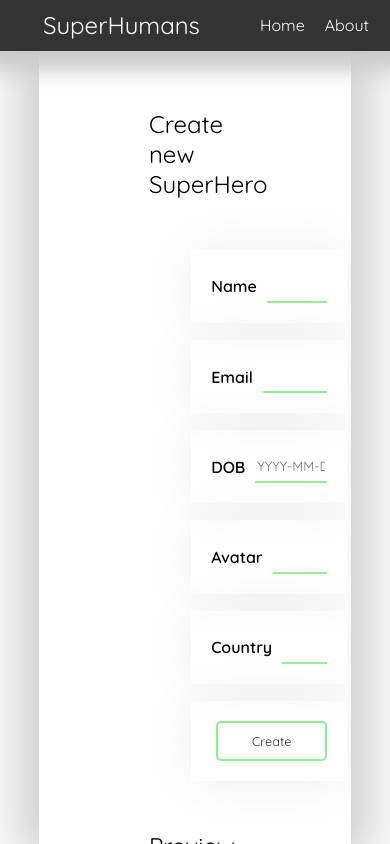
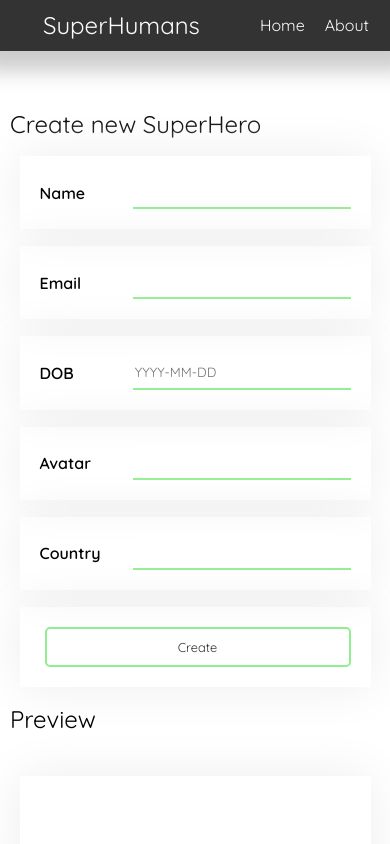
Before and after one commit to indieNik/loktra-frontend-assignment, an Angular app: page /new in a window 390 px wide. Built offline with nearby package versions, Linux system fonts and the light colour scheme.

Commit message:
Responsive Styles and Simple Checks

```diff
--- a/src/app/card/card.component.scss
+++ b/src/app/card/card.component.scss
@@ -27,7 +27,6 @@
     }
 }
 .delete {
-    position: relative;
     background-color: #fff;
     color: lightcoral;
     border: 2px solid lightcoral;
@@ -40,3 +39,26 @@
         color: #fff;
     }
 }
+
+@media (min-width: 320px) and (max-width: 767px) {
+    .avatar {
+        width: 50px;
+        height: 50px;
+        border-radius: 50%;
+        object-fit: cover;
+        margin-right: 10px;
+    }
+    .delete {
+        background-color: #fff;
+        color: lightcoral;
+        border: 2px solid lightcoral;
+        padding: 10px;
+        border-radius: 5px;
+        margin-left: 10px;
+        cursor: pointer;
+        &:hover {
+            background-color: lightcoral;
+            color: #fff;
+        }
+    }
+}
--- a/src/app/home/home.component.scss
+++ b/src/app/home/home.component.scss
@@ -37,3 +37,24 @@
         }
     }
 }
+
+@media (min-width: 320px) and (max-width: 767px) {
+    .container {
+        padding: 50px 10px ;
+
+        .list-section {
+            // @extend .flex-vhc;
+            flex-flow: wrap;
+            margin-top: 5vh;
+            .card {
+                // @extend .flex-vc;
+                justify-content: space-evenly;
+                width: 100vw;
+                height: 15vh;
+                margin: 2vh 0;
+                padding: 0;
+                box-shadow: $box-shadow-c;
+            }
+        }
+    }
+}
--- a/src/app/new-person/new-person.component.html
+++ b/src/app/new-person/new-person.component.html
@@ -79,11 +79,11 @@
       Preview
     </h1>
     <div class="card">
-      <img class="avatar" src="{{newForm.controls.avatar.value}}" alt="{{newForm.controls.name.value}}">
+      <img class="avatar" *ngIf="newForm.controls.avatar.value" src="{{newForm.controls.avatar.value}}" alt="{{newForm.controls.name.value}}">
       <div class="details">
           <div class="name">{{newForm.controls.name.value}}</div>
           <div class="email">{{newForm.controls.email.value}}</div>
-          <div class="dob">{{newForm.controls.dob.value | age}} years, {{newForm.controls.country.value}}</div>
+          <div class="dob" *ngIf="newForm.controls.dob.value | age">{{newForm.controls.dob.value | age}} years, {{newForm.controls.country.value}}</div>
       </div>
     </div>
   </div>
--- a/src/app/new-person/new-person.component.scss
+++ b/src/app/new-person/new-person.component.scss
@@ -77,3 +77,20 @@
         }
     }
 }
+
+@media (min-width: 320px) and (max-width: 767px) {
+    .container {
+        .form-section {
+            margin: 1vh;
+            .form-group {
+                width: 90vw;
+                justify-content: space-between;
+            }
+        }
+        .preview-section {
+            .card {
+                width: 90vw;
+            }
+        }
+    }
+}
--- a/src/styles.scss
+++ b/src/styles.scss
@@ -73,7 +73,7 @@ body {
         padding: 100px;
         padding-top: $body-gap-top;
         height: 100%;
-        overflow-x: scroll;
+        overflow-y: scroll;
     }
 }
 
@@ -97,3 +97,14 @@ body {
     justify-content: center;
     align-items: center;
 }
+
+// Mobile Styles
+@media (min-width: 320px) and (max-width: 767px) {
+    body {
+        width: 100vw;
+        section {
+            padding: 0px;
+            padding-top: 7vh;
+        }
+    }
+}
```
